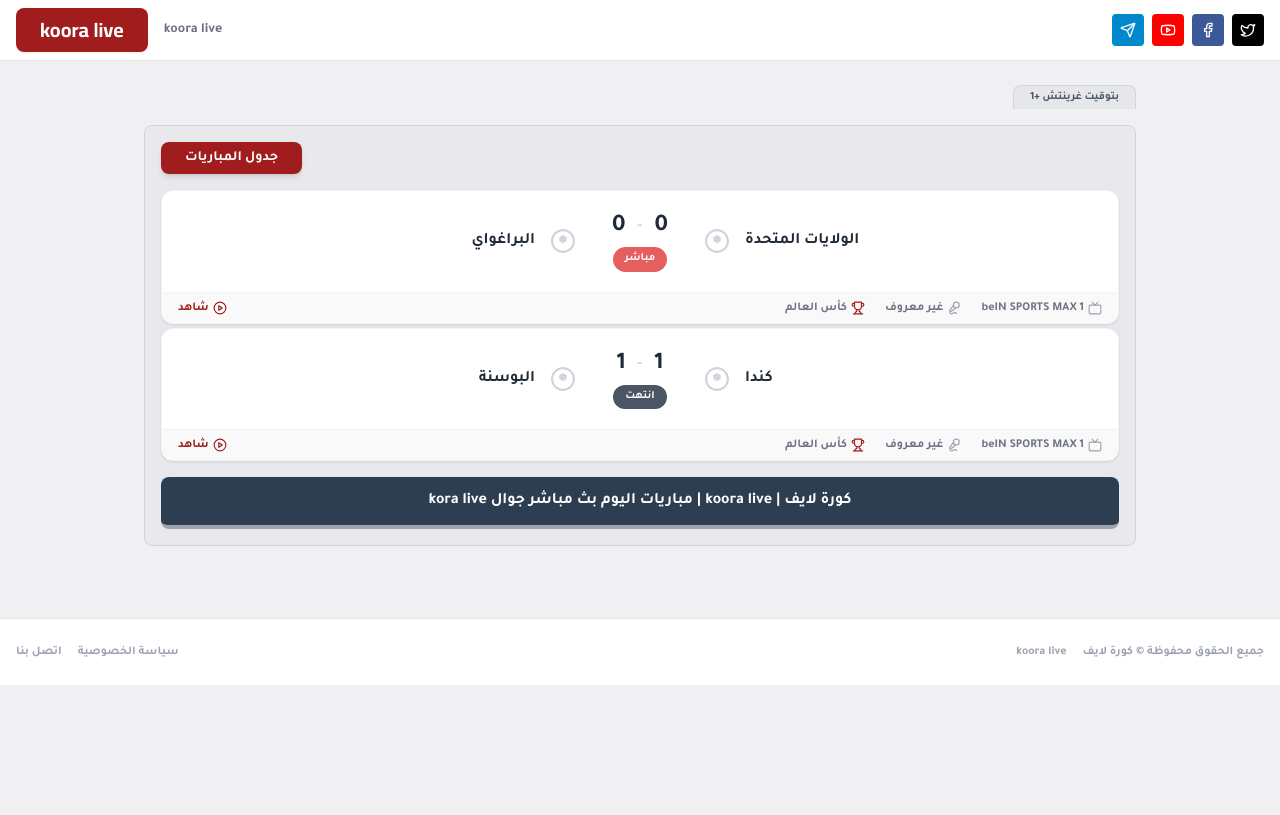
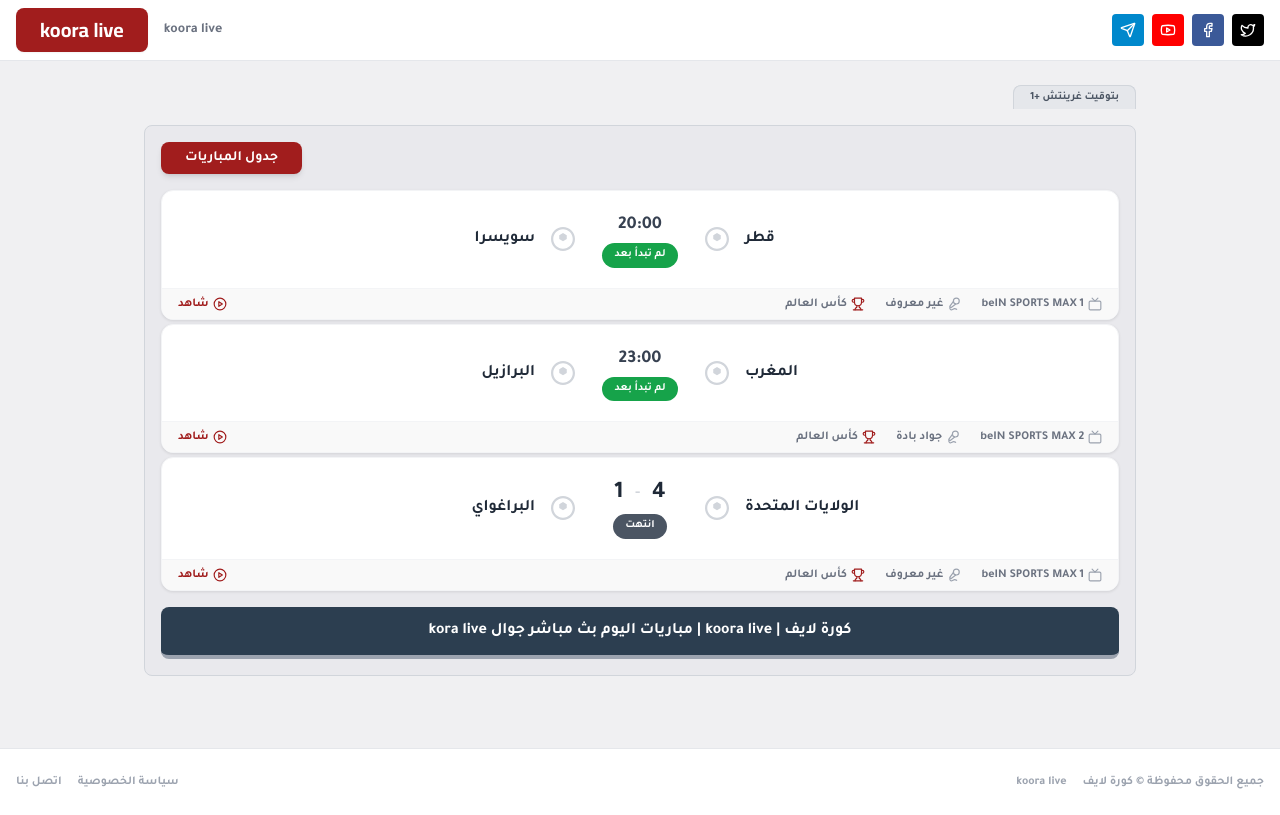
Before and after one commit to sakifooo/kora, a Next.js app: page / in a window 1280 px wide. Built offline with nearby package versions, Linux system fonts and the light colour scheme.

Commit message:
Update page.tsx

```diff
--- a/src/app/page.tsx
+++ b/src/app/page.tsx
@@ -9,10 +9,12 @@ import {
 
 export default function Home() {
   const matches = [
-    { teamA: "الولايات المتحدة ", teamB: "البراغواي ", scoreA: 0, scoreB: 0, time: "2:00 ", status: "live", channel: "beIN SPORTS MAX 1", commentator: "غير معروف", league: "كأس العالم", href: "/live/usa-vs-paraguay" },
-    { teamA: "كندا", teamB: "البوسنة", scoreA: 1, scoreB: 1, time: "20:00", status: "finished", channel: "beIN SPORTS MAX 1", commentator: "غير معروف", league: "كأس العالم", href: "/live/canada-vs-bosnia" },
+ { teamA: "قطر", teamB: "سويسرا", scoreA: 0, scoreB: 0, time: "20:00", status: "upcoming", channel: "beIN SPORTS MAX 1", commentator: "غير معروف", league: "كأس العالم", href: "/live/qatar-vs-swiss" },
+    { teamA: "المغرب", teamB: "البرازيل", scoreA: 0, scoreB: 0, time: "23:00", status: "upcoming", channel: "beIN SPORTS MAX 2", commentator: " جواد بادة", league: "كأس العالم", href: "/live/maroc-vs-brazil" },
+    { teamA: "الولايات المتحدة ", teamB: "البراغواي ", scoreA: 4, scoreB: 1, time: "2:00 ", status: "finished", channel: "beIN SPORTS MAX 1", commentator: "غير معروف", league: "كأس العالم", href: "/live/usa-vs-paraguay" },
+
+
   ];
-
   const seoKeywords = [
     "كورة لايف", "koora live", "مباريات اليوم بث مباشر", "يلا شوت", "yalla shoot",
     "كورة اون لاين", "koora online", "كورة ستار", "koora star", "يلا كورة",
```
